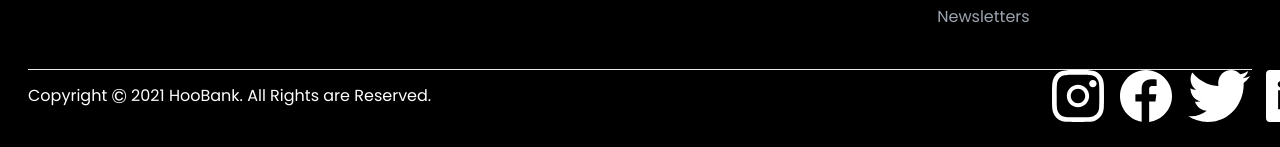
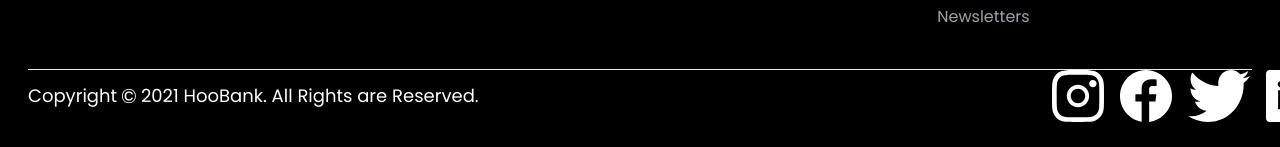
Before and after one commit to mjaffal21/HooBank-reactjs, a React (Create React App) app: page / in a window 1280 px wide. Shown: the part 3479-3626 px from the top of the page. Built offline with nearby package versions, Linux system fonts and the light colour scheme.

Commit message:
update footer

```diff
--- a/src/components/Section5.jsx
+++ b/src/components/Section5.jsx
@@ -50,7 +50,7 @@ const Section5 = () => {
       </div>
       <hr />
       <div className="md:flex md:justify-between">
-        <div className="flex justify-center items-center py-3 ">
+        <div className="flex justify-center items-center py-3 text-[10px] md:text-lg ">
           Copyright <span className="text-xl px-1">&copy;</span> 2021 HooBank.
           All Rights are Reserved.
         </div>
```
